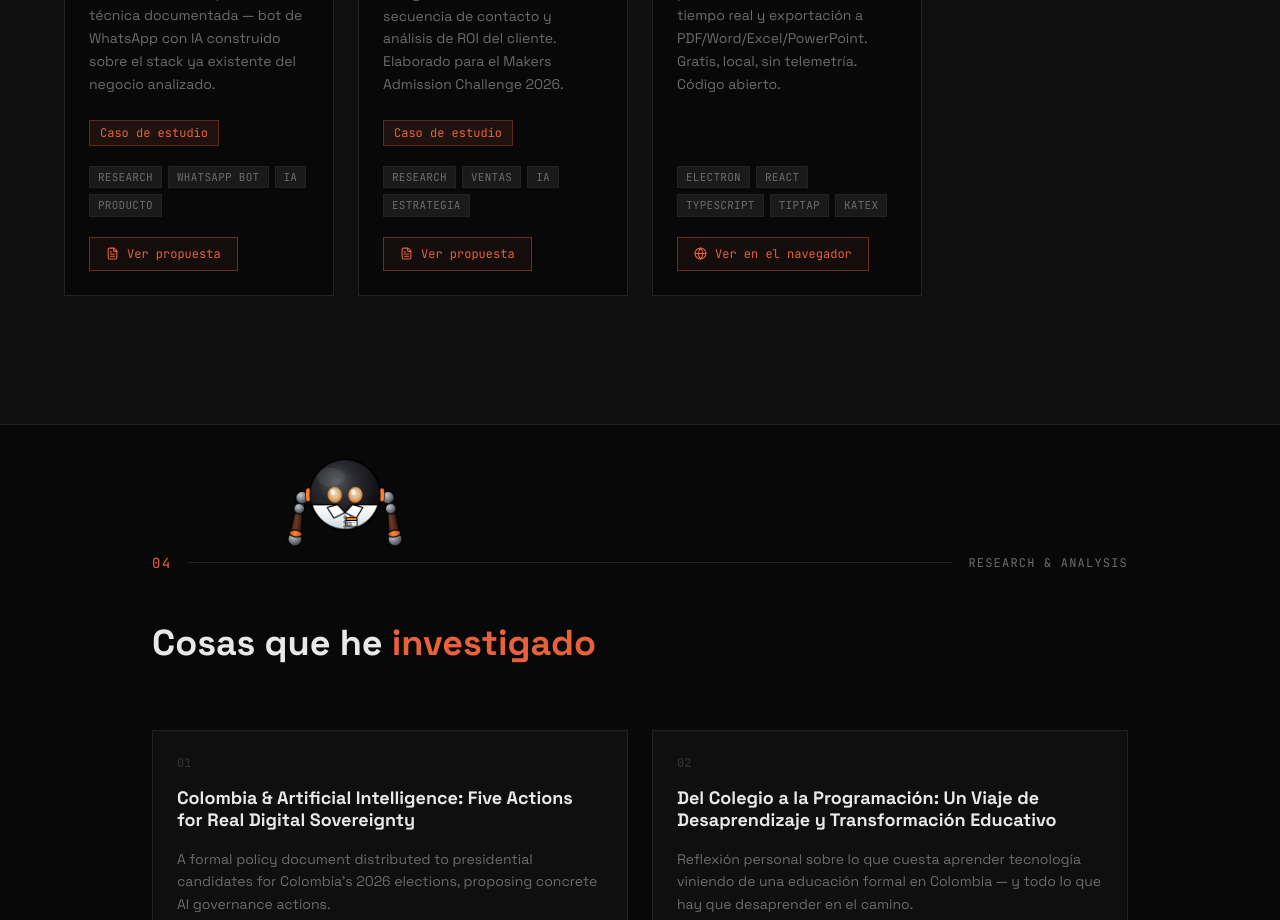
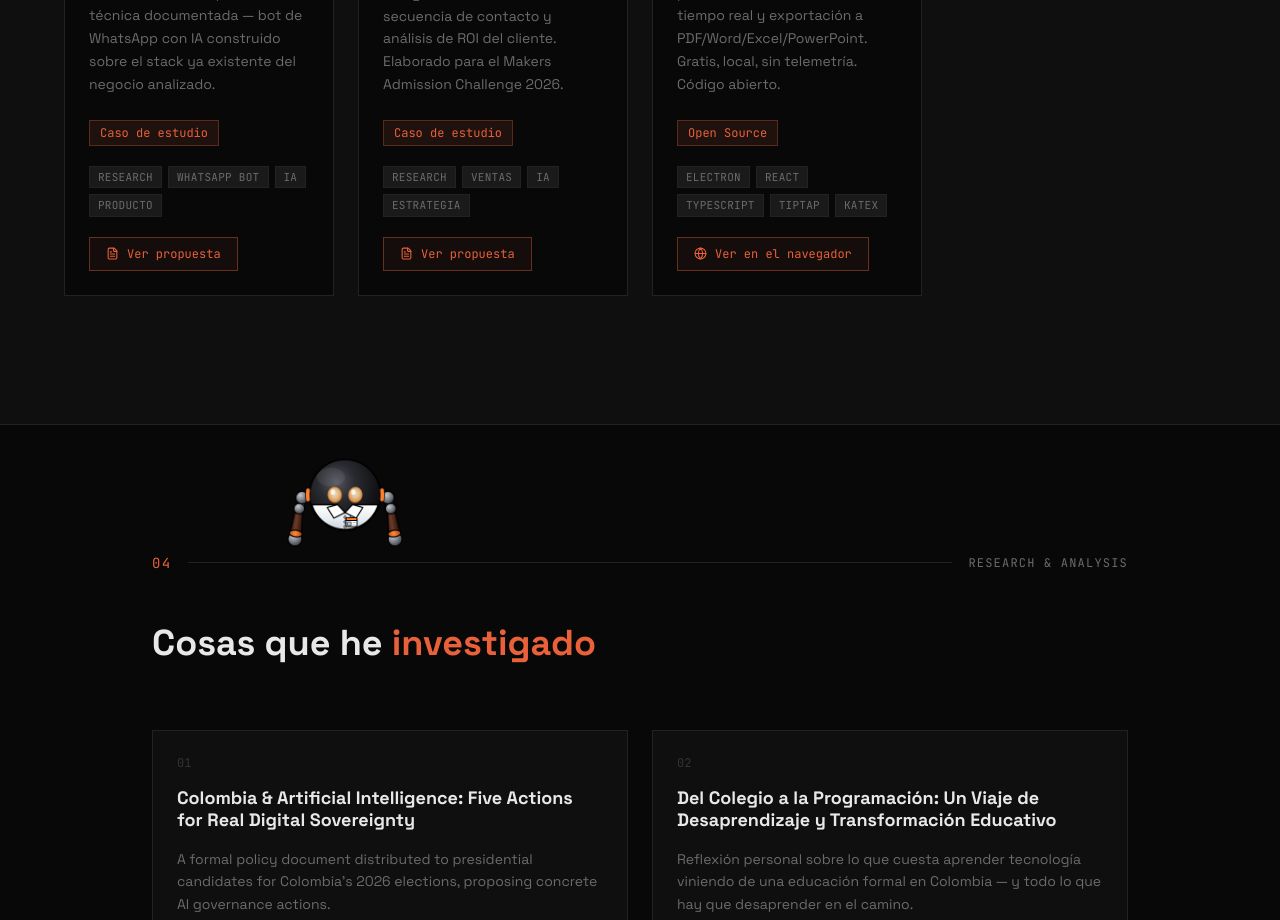
Before and after one commit to luistriana032006/portafolio, a Next.js app: page / in a window 1280 px wide. Shown: the part 3260-4180 px from the top of the page. Built offline with nearby package versions, Linux system fonts and the light colour scheme.

Commit message:
feat: add Open Source badge to Helecho project card
Co-Authored-By: Claude Sonnet 5 <noreply@anthropic.com>

```diff
--- a/components/projects.tsx
+++ b/components/projects.tsx
@@ -92,7 +92,7 @@ const PROJECTS: Array<{
     tags: ['Electron', 'React', 'TypeScript', 'TipTap', 'KaTeX'],
     link: 'https://helecho.luistriana.dev',
     repoLink: 'https://github.com/luistriana032006/Helecho',
-    stat: null,
+    stat: 'Open Source',
     inDev: false,
   },
 ]
```
